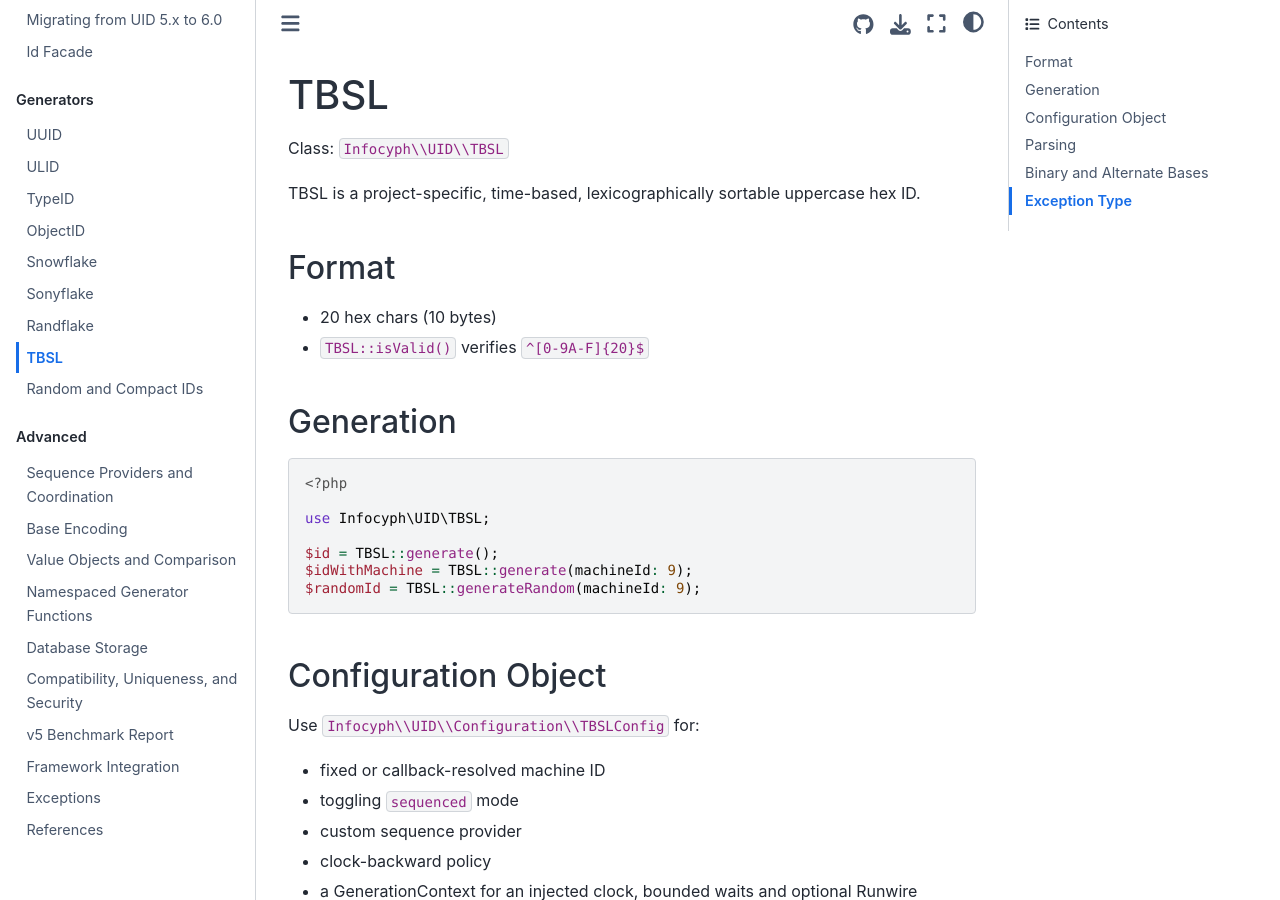
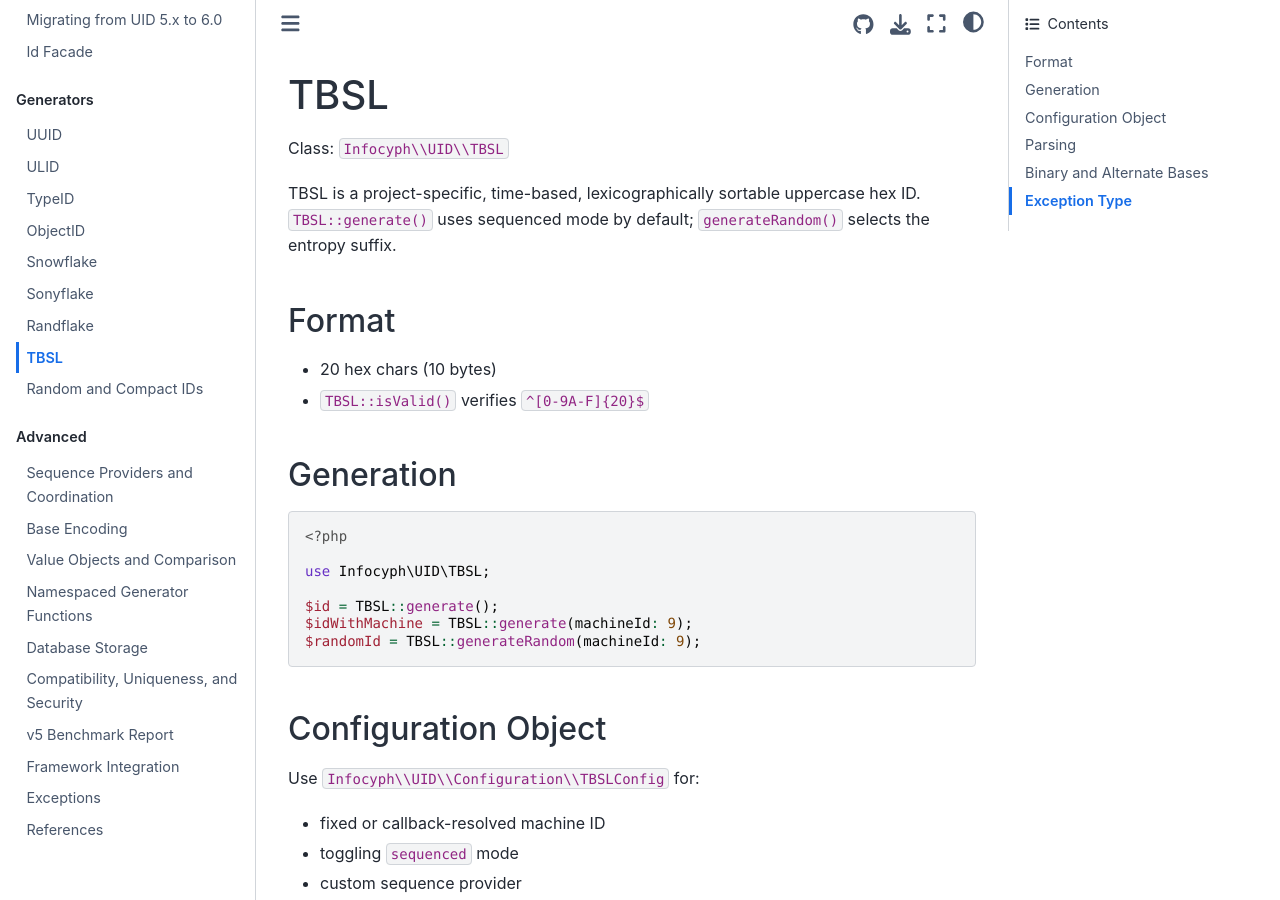
Before and after one commit to infocyph/UID, a Sphinx documentation site: the page built from docs/tbsl.rst, in a window 1280 px wide and 900 px high. Built offline with Sphinx 7.4.7 and the Sphinx Book theme 1.1.4, drawn with Linux system fonts in a browser that asks for light colours.

Commit message:
docs(uid): finish public capability synchronization

```diff
--- a/docs/tbsl.rst
+++ b/docs/tbsl.rst
@@ -3,7 +3,7 @@ TBSL
 
 Class: ``Infocyph\\UID\\TBSL``
 
-TBSL is a project-specific, time-based, lexicographically sortable uppercase hex ID.
+TBSL is a project-specific, time-based, lexicographically sortable uppercase hex ID. ``TBSL::generate()`` uses sequenced mode by default; ``generateRandom()`` selects the entropy suffix.
 
 Format
 ------
```
